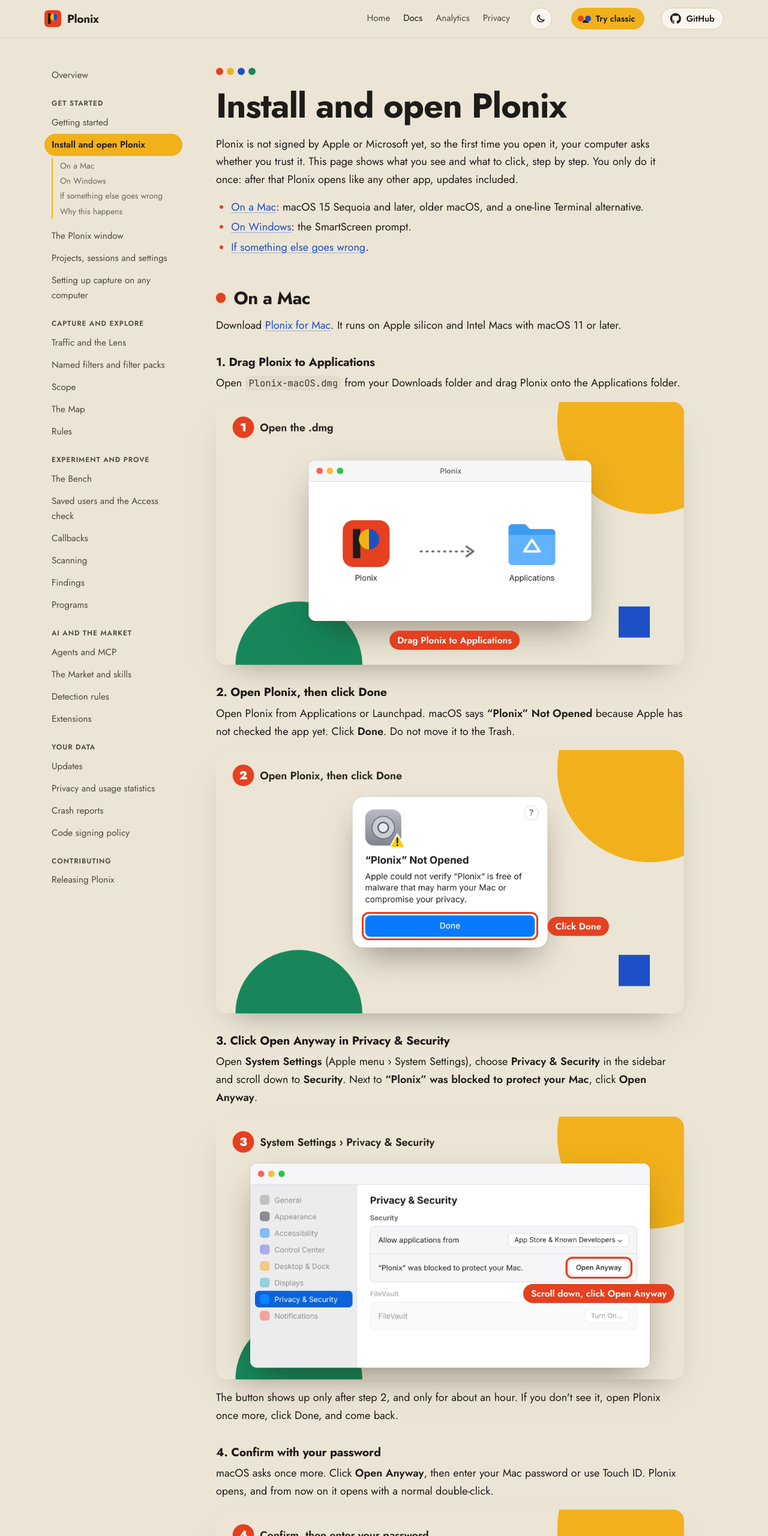
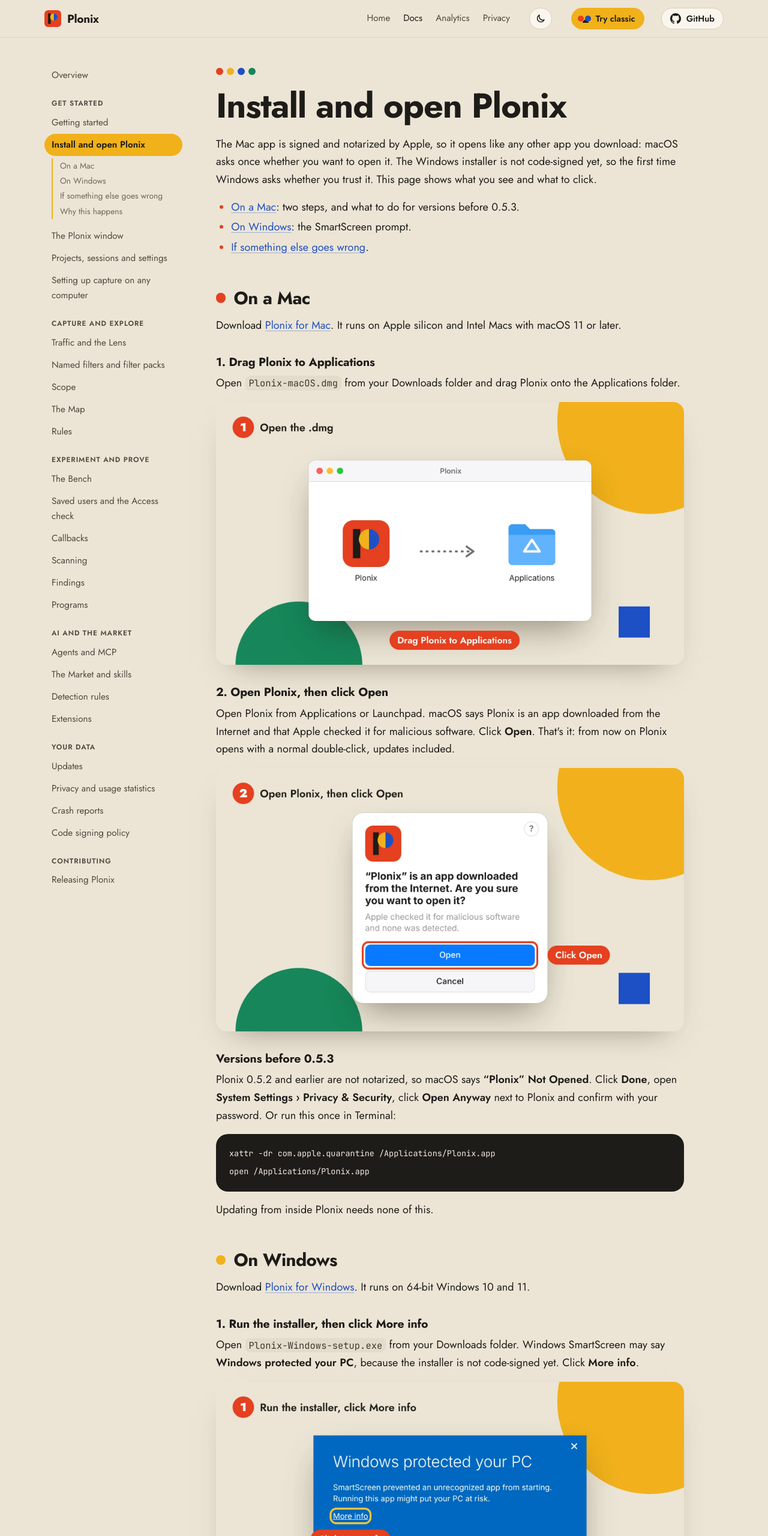
Before and after one commit to SergeyMalych/plonix, a plain HTML site: page site/docs/install.html in a window 1280 px wide. Shown: the top 2560 px of the page at 60% size. Drawn offline with Linux system fonts and the light colour scheme.

Commit message:
Install guide and download dialog for the notarized Mac app; resumable release script (#171)
* Install guide and download dialog for the notarized Mac app

* release.sh: keep its work and continue after a stop; keep the Mac awake; clear message when the screen is locked

* Bump wasmi 2.0.0 -> 2.0.2 (2.0.0 was yanked, cargo deny fails)

---------

Co-authored-by: Sergey Malych <5772842+SergeyMalych@users.noreply.github.com>

```diff
--- a/scripts/install-art/render.mjs
+++ b/scripts/install-art/render.mjs
@@ -15,7 +15,7 @@ import pw from 'playwright';
 
 const HERE = path.dirname(fileURLToPath(import.meta.url));
 const OUT = path.resolve(HERE, '../../site/assets');
-const SCENES = ['mac-1', 'mac-2', 'mac-3', 'mac-4', 'mac-terminal', 'win-1', 'win-2'];
+const SCENES = ['mac-1', 'mac-open', 'mac-2', 'mac-3', 'mac-4', 'mac-terminal', 'win-1', 'win-2'];
 
 const tmp = fs.mkdtempSync(path.join(os.tmpdir(), 'install-art-'));
 const browser = await pw.chromium.launch();
--- a/site/docs/install.html
+++ b/site/docs/install.html
@@ -5,9 +5,9 @@
 <meta charset="utf-8">
 <meta name="viewport" content="width=device-width, initial-scale=1, viewport-fit=cover">
 <title>Install and open Plonix · Plonix docs</title>
-<meta name="description" content="Plonix is not signed by Apple or Microsoft yet, so the first time you open it, your computer asks whether you trust it. This page shows what you see and what to click, step by…">
+<meta name="description" content="The Mac app is signed and notarized by Apple, so it opens like any other app you download: macOS asks once whether you want to open it. The Windows installer is not code-signed…">
 <meta property="og:title" content="Install and open Plonix · Plonix docs">
-<meta property="og:description" content="Plonix is not signed by Apple or Microsoft yet, so the first time you open it, your computer asks whether you trust it. This page shows what you see and what to click, step by…">
+<meta property="og:description" content="The Mac app is signed and notarized by Apple, so it opens like any other app you download: macOS asks once whether you want to open it. The Windows installer is not code-signed…">
 <meta property="og:url" content="https://plonix.io/docs/install">
 <meta property="og:image" content="https://plonix.io/assets/studio-window-light.webp">
 <link rel="canonical" href="https://plonix.io/docs/install">
@@ -45,30 +45,21 @@
 <main class="doc">
 <article>
 <h1 id="install-and-open-plonix">Install and open Plonix</h1>
-<p>Plonix is not signed by Apple or Microsoft yet, so the first time you open it, your computer asks whether you trust it. This page shows what you see and what to click, step by step. You only do it once: after that Plonix opens like any other app, updates included.</p>
-<ul><li><a href="#on-a-mac">On a Mac</a>: macOS 15 Sequoia and later, older macOS, and a one-line Terminal alternative.</li><li><a href="#on-windows">On Windows</a>: the SmartScreen prompt.</li><li><a href="#if-something-else-goes-wrong">If something else goes wrong</a>.</li></ul>
+<p>The Mac app is signed and notarized by Apple, so it opens like any other app you download: macOS asks once whether you want to open it. The Windows installer is not code-signed yet, so the first time Windows asks whether you trust it. This page shows what you see and what to click.</p>
+<ul><li><a href="#on-a-mac">On a Mac</a>: two steps, and what to do for versions before 0.5.3.</li><li><a href="#on-windows">On Windows</a>: the SmartScreen prompt.</li><li><a href="#if-something-else-goes-wrong">If something else goes wrong</a>.</li></ul>
 <h2 id="on-a-mac">On a Mac<a class="anchor" href="#on-a-mac" aria-label="Link to this section">#</a></h2>
 <p>Download <a href="https://github.com/SergeyMalych/plonix/releases/latest/download/Plonix-macOS.dmg" rel="noopener">Plonix for Mac</a>. It runs on Apple silicon and Intel Macs with macOS 11 or later.</p>
 <h3 id="1-drag-plonix-to-applications">1. Drag Plonix to Applications<a class="anchor" href="#1-drag-plonix-to-applications" aria-label="Link to this section">#</a></h3>
 <p>Open <code>Plonix-macOS.dmg</code> from your Downloads folder and drag Plonix onto the Applications folder.</p>
 <p><img class="pic-light" src="../assets/install-mac-1-light.webp?v=5a4d2bc464" alt="A Plonix disk image window: drag the Plonix icon onto the Applications folder" loading="lazy"><img class="pic-dark" src="../assets/install-mac-1-dark.webp?v=dc930f23d9" alt="A Plonix disk image window: drag the Plonix icon onto the Applications folder" loading="lazy"></p>
-<h3 id="2-open-plonix-then-click-done">2. Open Plonix, then click Done<a class="anchor" href="#2-open-plonix-then-click-done" aria-label="Link to this section">#</a></h3>
-<p>Open Plonix from Applications or Launchpad. macOS says <strong>“Plonix” Not Opened</strong> because Apple has not checked the app yet. Click <strong>Done</strong>. Do not move it to the Trash.</p>
-<p><img class="pic-light" src="../assets/install-mac-2-light.webp?v=0a79a33bf5" alt="The macOS dialog: &quot;Plonix&quot; Not Opened. Apple could not verify &quot;Plonix&quot; is free of malware that may harm your Mac or compromise your privacy. Click Done." loading="lazy"><img class="pic-dark" src="../assets/install-mac-2-dark.webp?v=0b20f6a76f" alt="The macOS dialog: &quot;Plonix&quot; Not Opened. Apple could not verify &quot;Plonix&quot; is free of malware that may harm your Mac or compromise your privacy. Click Done." loading="lazy"></p>
-<h3 id="3-click-open-anyway-in-privacy--security">3. Click Open Anyway in Privacy &amp; Security<a class="anchor" href="#3-click-open-anyway-in-privacy--security" aria-label="Link to this section">#</a></h3>
-<p>Open <strong>System Settings</strong> (Apple menu › System Settings), choose <strong>Privacy &amp; Security</strong> in the sidebar and scroll down to <strong>Security</strong>. Next to <strong>“Plonix” was blocked to protect your Mac</strong>, click <strong>Open Anyway</strong>.</p>
-<p><img class="pic-light" src="../assets/install-mac-3-light.webp?v=0f9f456507" alt="System Settings, Privacy &amp; Security: under Security, &quot;Plonix&quot; was blocked to protect your Mac, with an Open Anyway button" loading="lazy"><img class="pic-dark" src="../assets/install-mac-3-dark.webp?v=5eedfe34bc" alt="System Settings, Privacy &amp; Security: under Security, &quot;Plonix&quot; was blocked to protect your Mac, with an Open Anyway button" loading="lazy"></p>
-<p>The button shows up only after step 2, and only for about an hour. If you don't see it, open Plonix once more, click Done, and come back.</p>
-<h3 id="4-confirm-with-your-password">4. Confirm with your password<a class="anchor" href="#4-confirm-with-your-password" aria-label="Link to this section">#</a></h3>
-<p>macOS asks once more. Click <strong>Open Anyway</strong>, then enter your Mac password or use Touch ID. Plonix opens, and from now on it opens with a normal double-click.</p>
-<p><img class="pic-light" src="../assets/install-mac-4-light.webp?v=04cc9bafa3" alt="The macOS dialog: Open &quot;Plonix&quot;? Click Open Anyway, then enter your password or use Touch ID" loading="lazy"><img class="pic-dark" src="../assets/install-mac-4-dark.webp?v=942ead948c" alt="The macOS dialog: Open &quot;Plonix&quot;? Click Open Anyway, then enter your password or use Touch ID" loading="lazy"></p>
-<h3 id="on-macos-14-sonoma-and-earlier">On macOS 14 Sonoma and earlier<a class="anchor" href="#on-macos-14-sonoma-and-earlier" aria-label="Link to this section">#</a></h3>
-<p>You can skip System Settings: in Applications, <strong>right-click</strong> (or Control-click) Plonix, choose <strong>Open</strong>, then click <strong>Open</strong> in the dialog. Steps 2 to 4 above work there too.</p>
-<h3 id="or-one-command-in-terminal">Or: one command in Terminal<a class="anchor" href="#or-one-command-in-terminal" aria-label="Link to this section">#</a></h3>
-<p>If you are comfortable with Terminal, this does all of the above in one go. It tells macOS that you downloaded Plonix on purpose, for this copy of the app only:</p>
+<h3 id="2-open-plonix-then-click-open">2. Open Plonix, then click Open<a class="anchor" href="#2-open-plonix-then-click-open" aria-label="Link to this section">#</a></h3>
+<p>Open Plonix from Applications or Launchpad. macOS says Plonix is an app downloaded from the Internet and that Apple checked it for malicious software. Click <strong>Open</strong>. That's it: from now on Plonix opens with a normal double-click, updates included.</p>
+<p><img class="pic-light" src="../assets/install-mac-open-light.webp?v=7110a6a8b5" alt="The macOS dialog: &quot;Plonix&quot; is an app downloaded from the Internet. Are you sure you want to open it? Apple checked it for malicious software and none was detected. Click Open." loading="lazy"><img class="pic-dark" src="../assets/install-mac-open-dark.webp?v=62e65a0ce8" alt="The macOS dialog: &quot;Plonix&quot; is an app downloaded from the Internet. Are you sure you want to open it? Apple checked it for malicious software and none was detected. Click Open." loading="lazy"></p>
+<h3 id="versions-before-053">Versions before 0.5.3<a class="anchor" href="#versions-before-053" aria-label="Link to this section">#</a></h3>
+<p>Plonix 0.5.2 and earlier are not notarized, so macOS says <strong>“Plonix” Not Opened</strong>. Click <strong>Done</strong>, open <strong>System Settings › Privacy &amp; Security</strong>, click <strong>Open Anyway</strong> next to Plonix and confirm with your password. Or run this once in Terminal:</p>
 <pre><code class="language-sh">xattr -dr com.apple.quarantine /Applications/Plonix.app
 open /Applications/Plonix.app</code></pre>
-<p><img class="pic-light" src="../assets/install-mac-terminal-light.webp?v=d7de343b0a" alt="Terminal: xattr -dr com.apple.quarantine /Applications/Plonix.app, then open /Applications/Plonix.app" loading="lazy"><img class="pic-dark" src="../assets/install-mac-terminal-dark.webp?v=0bacb43c5b" alt="Terminal: xattr -dr com.apple.quarantine /Applications/Plonix.app, then open /Applications/Plonix.app" loading="lazy"></p>
+<p>Updating from inside Plonix needs none of this.</p>
 <h2 id="on-windows">On Windows<a class="anchor" href="#on-windows" aria-label="Link to this section">#</a></h2>
 <p>Download <a href="https://github.com/SergeyMalych/plonix/releases/latest/download/Plonix-Windows-setup.exe" rel="noopener">Plonix for Windows</a>. It runs on 64-bit Windows 10 and 11.</p>
 <h3 id="1-run-the-installer-then-click-more-info">1. Run the installer, then click More info<a class="anchor" href="#1-run-the-installer-then-click-more-info" aria-label="Link to this section">#</a></h3>
@@ -79,9 +70,9 @@ open /Applications/Plonix.app</code></pre>
 <p><img class="pic-light" src="../assets/install-win-2-light.webp?v=93dec7d89c" alt="The SmartScreen dialog after More info: App Plonix-Windows-setup.exe, Publisher Unknown publisher. Click Run anyway." loading="lazy"><img class="pic-dark" src="../assets/install-win-2-dark.webp?v=3f104b2786" alt="The SmartScreen dialog after More info: App Plonix-Windows-setup.exe, Publisher Unknown publisher. Click Run anyway." loading="lazy"></p>
 <p>If your browser holds the download back as uncommon, open the browser's downloads list and choose <strong>Keep</strong>.</p>
 <h2 id="if-something-else-goes-wrong">If something else goes wrong<a class="anchor" href="#if-something-else-goes-wrong" aria-label="Link to this section">#</a></h2>
-<ul><li><strong>“Plonix is damaged and can't be opened”</strong> on a Mac: the app is fine, this is the same check worded differently. Run the <a href="#or-one-command-in-terminal">Terminal command</a> above.</li><li><strong>No Open Anyway button:</strong> open Plonix again, click <strong>Done</strong>, and look again in <strong>Privacy &amp; Security</strong> within the hour.</li><li><strong>Your Mac is managed by an organization:</strong> its settings may not allow apps from outside the App Store. Ask your IT team, or <a href="https://github.com/SergeyMalych/plonix/blob/main/README.md#build-from-source" rel="noopener">build Plonix from source</a>.</li><li><strong>Still stuck?</strong> <a href="https://github.com/SergeyMalych/plonix/issues/new/choose" rel="noopener">Open an issue</a> with your macOS or Windows version and what you see.</li></ul>
+<ul><li><strong>“Plonix is damaged and can't be opened”</strong> or <strong>“Plonix” Not Opened</strong> on a Mac: you have a version before 0.5.3. Download the <a href="https://github.com/SergeyMalych/plonix/releases/latest/download/Plonix-macOS.dmg" rel="noopener">latest version</a>, or see <a href="#versions-before-053">Versions before 0.5.3</a>.</li><li><strong>Your Mac is managed by an organization:</strong> its settings may not allow apps from outside the App Store. Ask your IT team, or <a href="https://github.com/SergeyMalych/plonix/blob/main/README.md#build-from-source" rel="noopener">build Plonix from source</a>.</li><li><strong>Still stuck?</strong> <a href="https://github.com/SergeyMalych/plonix/issues/new/choose" rel="noopener">Open an issue</a> with your macOS or Windows version and what you see.</li></ul>
 <h2 id="why-this-happens">Why this happens<a class="anchor" href="#why-this-happens" aria-label="Link to this section">#</a></h2>
-<p>Apple and Microsoft show these prompts for apps that are not signed with a paid developer certificate. Plonix is open source and free, and signing for both is on the way (see <a href="code-signing.html">Code signing</a>). Until then, every release is built in public by GitHub Actions from the code in this repository and published on the <a href="https://github.com/SergeyMalych/plonix/releases" rel="noopener">releases page</a>.</p>
+<p>Apple and Microsoft show these prompts for apps you download from the web. Plonix for Mac is signed with a Developer ID and notarized by Apple, which checks every release for malicious software before it ships. The Windows installer is not code-signed yet (see <a href="code-signing.html">Code signing</a>). Every release is built in public by GitHub Actions from the code in this repository and published on the <a href="https://github.com/SergeyMalych/plonix/releases" rel="noopener">releases page</a>.</p>
 <p>Once Plonix opens, head to <a href="getting-started.html">Getting started</a> to capture your first target.</p>
 </article>
 <p class="edit">This page is <a href="https://github.com/SergeyMalych/plonix/blob/main/docs/install.md">docs/install.md</a> in the Plonix repository. Spotted something wrong? <a href="https://github.com/SergeyMalych/plonix/edit/main/docs/install.md">Suggest a change</a>.</p>
```
Also changed, not shown: scripts/install-art/scenes.html (+8 -0 lines), site/docs/getting-started.html (+1 -1 lines), site/docs/index.html (+1 -1 lines), site/index.html (+4 -4 lines), site/assets/install-mac-open-dark.webp (added), site/assets/install-mac-open-light.webp (added), 5 other files.
